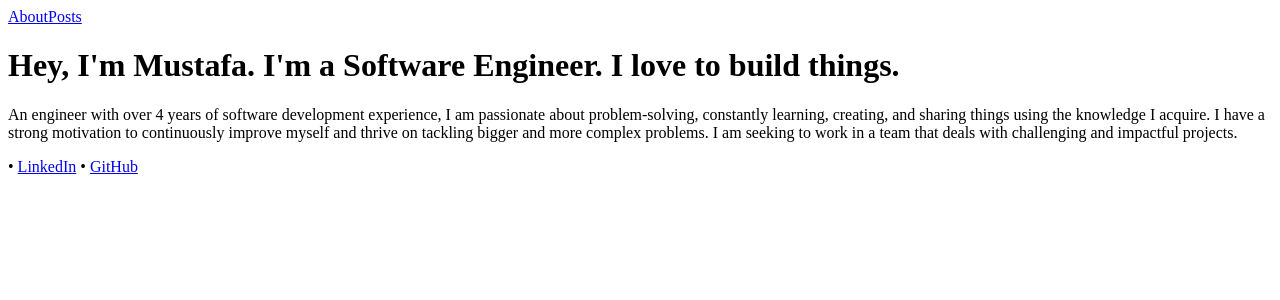
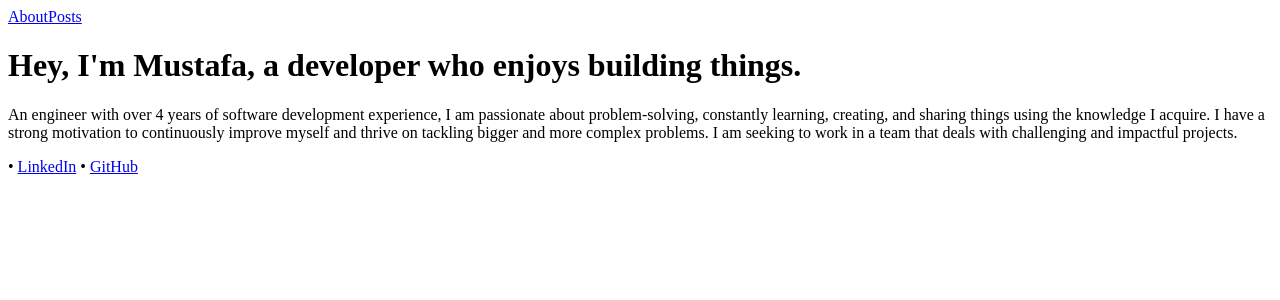
Before and after one commit to mustafaislek/homepage, a Next.js app: page / in a window 1280 px wide. Shown: the top 300 px of the page. Built offline with nearby package versions, Linux system fonts and the light colour scheme; no server answers.

Commit message:
Update index.tsx

```diff
--- a/pages/index.tsx
+++ b/pages/index.tsx
@@ -15,7 +15,7 @@ function HomePage() {
               alt="profile picture"
             /> */}
           <h1 className="text-2xl font-bold">
-            Hey, I'm Mustafa. I'm a Software Engineer. I love to build things.
+            Hey, I'm Mustafa, a developer who enjoys building things.
           </h1>
           <p>
             An engineer with over 4 years of software development experience, I am passionate about
```
